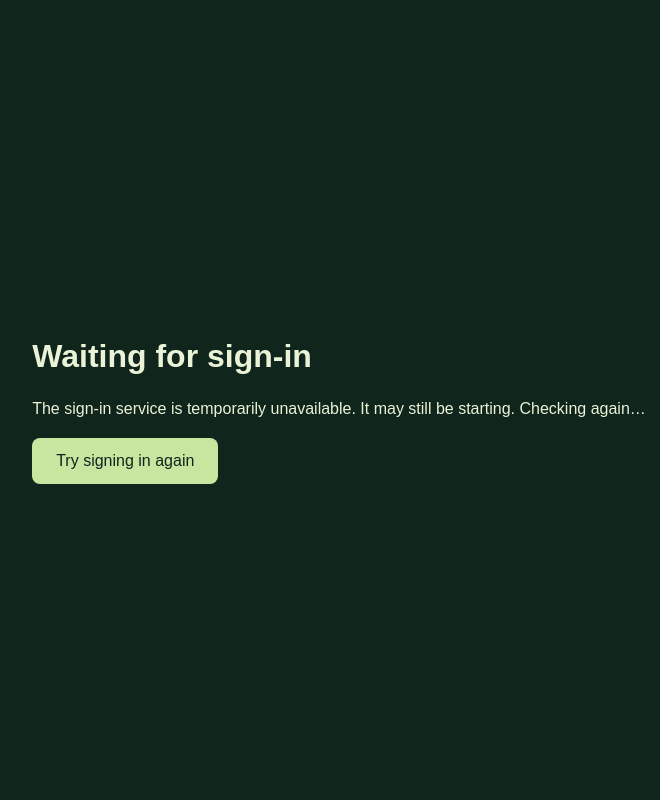
After one commit to deian-mishev/petting_zoo_flask, a Flask app: template app/templates/auth_starting.html in a window 1280 px wide. The commit adds this page. Shown: the whole page, without its empty margins (301-961 px from the left). Run offline with Flask 3, Linux system fonts and the light colour scheme; the template is opened without the code that fills it, so the values that code supplies are empty.

Commit message:
Root login flow

```diff
--- a/app/config/oauth2_config.py
+++ b/app/config/oauth2_config.py
@@ -216,7 +216,18 @@ def ready():
 def login():
     session['next'] = request.args.get('next', url_for('index'))
     redirect_uri = url_for('auth', _external=True)
-    return oauth.api.authorize_redirect(redirect_uri=redirect_uri)
+    try:
+        return oauth.api.authorize_redirect(redirect_uri=redirect_uri)
+    except requests.RequestException as error:
+        upstream_status = getattr(error.response, 'status_code', None)
+        app.logger.warning(
+            "Sign-in service unavailable: error=%s upstream_status=%s",
+            type(error).__name__, upstream_status,
+        )
+        return render_template(
+            'auth_starting.html',
+            retry_url=url_for('login', next=session['next']),
+        ), 503, {'Retry-After': '5'}
 
 
 @app.after_request
--- /dev/null
+++ b/app/templates/auth_starting.html
@@ -0,0 +1,52 @@
+<!DOCTYPE html>
+<html lang="en">
+<head>
+    <meta charset="UTF-8">
+    <meta name="viewport" content="width=device-width, initial-scale=1">
+    <title>Starting sign-in | Atari Petting Zoo</title>
+    <link rel="icon" href="data:,">
+    <style>
+        body { margin: 0; min-height: 100vh; display: grid; place-items: center;
+            background: #10251b; color: #eaf3d8; font-family: Arial, sans-serif; }
+        main { max-width: 640px; padding: 24px; }
+        p { line-height: 1.6; }
+        a { display: inline-block; padding: 14px 24px; background: #c8e6a0;
+            color: #10251b; border-radius: 8px; text-decoration: none; }
+        a:focus-visible { outline: 3px solid white; outline-offset: 5px; }
+    </style>
+</head>
+<body>
+    <main>
+        <h1>Waiting for sign-in</h1>
+        <p id="startup-status" role="status" aria-live="polite">The sign-in service is temporarily unavailable. It may still be starting. Checking again…</p>
+        <a id="retry-login" href="{{ retry_url }}">Try signing in again</a>
+        <noscript><p>Please wait a moment, then try signing in again.</p></noscript>
+    </main>
+    <script>
+        (async () => {
+            const status = document.getElementById('startup-status');
+            const deadline = Date.now() + 180000;
+            while (Date.now() < deadline) {
+                try {
+                    const response = await fetch({{ url_for('ready') | tojson }}, {
+                        cache: 'no-store', credentials: 'omit',
+                        signal: AbortSignal.timeout(8000)
+                    });
+                    if (response.ok) {
+                        const data = await response.json();
+                        if (data.ready === true && data.auth_ready === true && data.app_ready === true) {
+                            status.textContent = 'The sign-in service is ready. You can continue now.';
+                            document.getElementById('retry-login').textContent = 'Continue to sign-in';
+                            return;
+                        }
+                    }
+                } catch {
+                    // A timeout or connection failure can occur during startup.
+                }
+                await new Promise(resolve => setTimeout(resolve, 3000));
+            }
+            status.textContent = 'The sign-in service is still unavailable. Please try again shortly.';
+        })();
+    </script>
+</body>
+</html>
--- a/app/templates/welcome.html
+++ b/app/templates/welcome.html
@@ -26,7 +26,7 @@
 </head>
 <body>
     <main>
-        <img src="{{ url_for('static', filename='images/social-preview.png') }}"
+        <img src="https://www.ataripettingzoo.com/social-preview.png"
             width="1200" height="630" alt="Atari Petting Zoo pixel-art arcade">
         <h1>Classic games. Learning opponents.</h1>
         <p>Play classic Atari games against AI, or watch agents compete.
--- a/landing/index.html
+++ b/landing/index.html
@@ -15,6 +15,7 @@
   <meta property="og:image:width" content="1200">
   <meta property="og:image:height" content="630">
   <meta name="twitter:card" content="summary_large_image">
+  <meta name="twitter:image" content="https://www.ataripettingzoo.com/social-preview.png">
   <link rel="icon" href="data:,">
   <style>
     * {
```
Also changed, not shown: tests/test_oauth2_config.py (+22 -0 lines).
